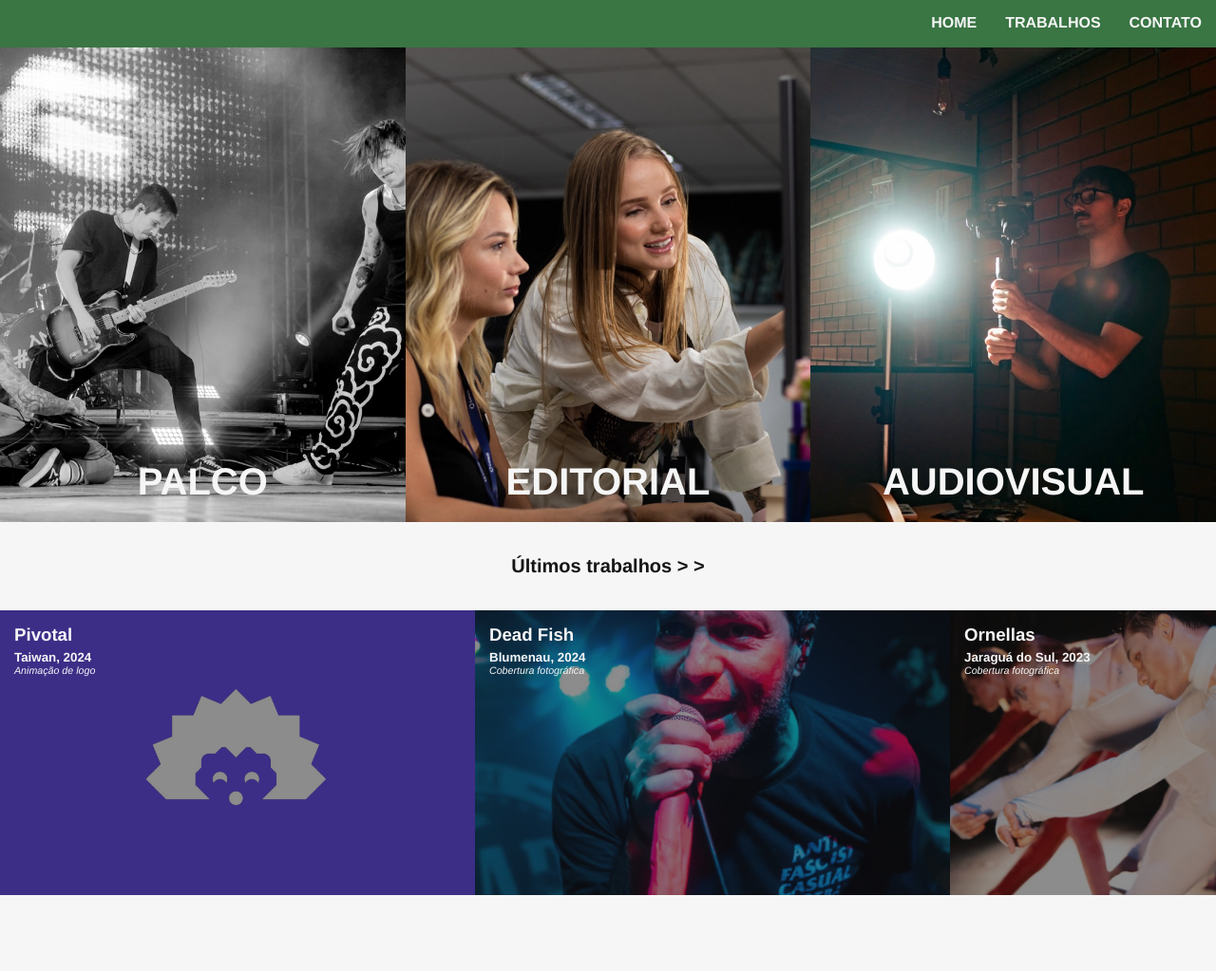
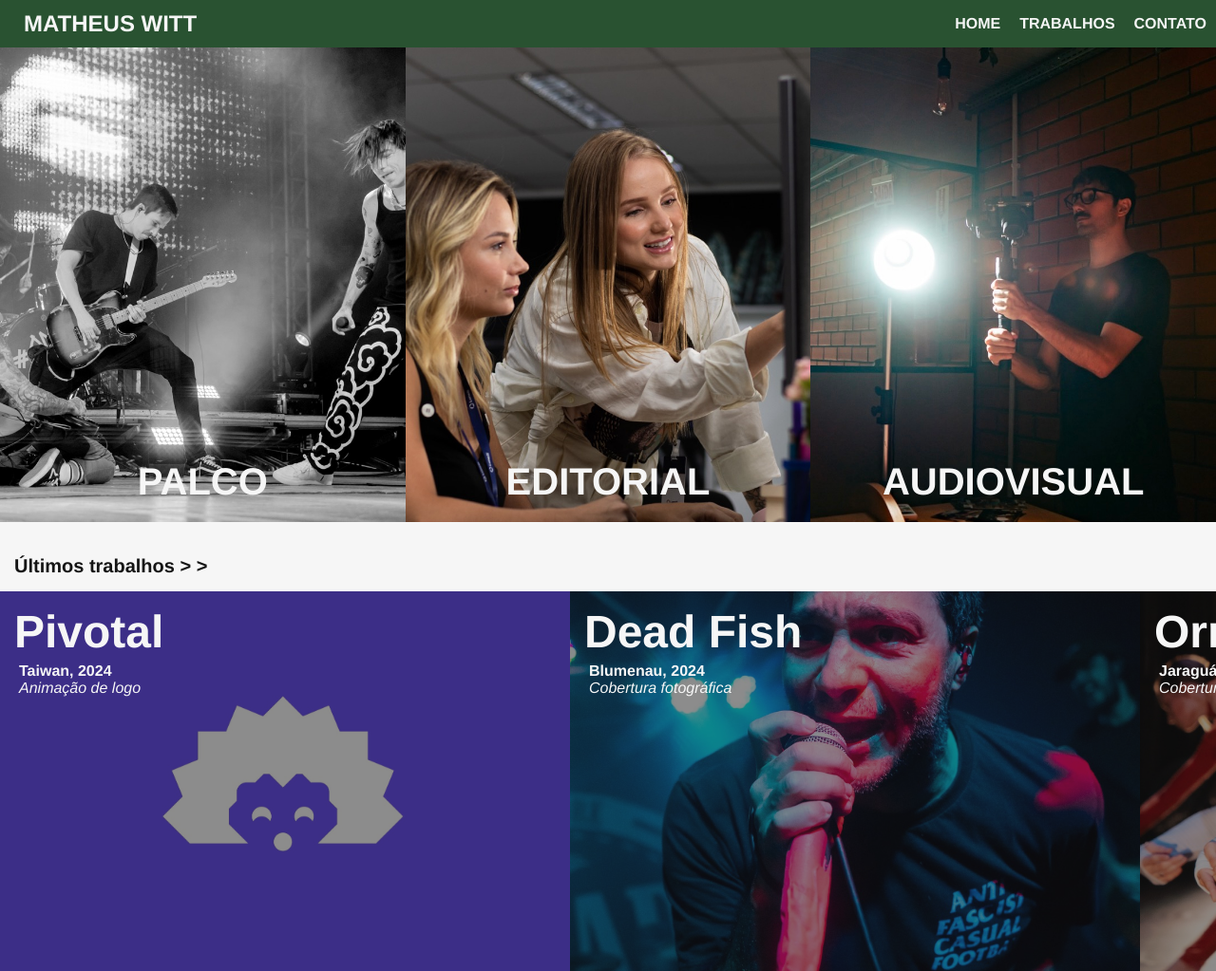
Before and after one commit to matheuswitt/portfolio, a plain HTML site: page index.html in a window 1280 px wide. Shown: the whole page at 95% size. Before the commit the page ends 943 px from the top, so only its background shows below. Drawn offline with Linux system fonts and the light colour scheme.

Commit message:
Adição do menu lateral e outros ajustes

```diff
--- a/estilos/mediaQueries.css
+++ b/estilos/mediaQueries.css
@@ -1,6 +1,42 @@
 @charset "UTF-8";
+:root {
+    --cor-clara: #f6f6f6;
+    --cor-escura: #151515;
+    --cor-destaque: #295231;
+}
 
 @media screen and (min-width: 728px) {
+
+    .open-sidebar-button, .close-sidebar-button {
+        display: none;
+    }
+    div.menu {
+        display: flex;
+        flex-direction: row;
+        height: 100%;
+        position: relative;
+        align-items: center;
+        right: auto;
+        width: auto;
+        background-color: var(--cor-destaque);
+    }
+
+    .menu a {
+        display: flex;
+        padding: 10px;
+        text-decoration: none;
+        color: var(--cor-clara);
+        text-transform: uppercase;
+        height: auto;
+        width: auto;
+    }
+
+    .menu a:hover {
+        background-color: var(--cor-destaque);
+        color: var(--cor-clara);
+        text-decoration: underline;
+    }
+
     .categorias {
         flex-flow: row nowrap;
         width: 100vw;
@@ -23,8 +59,8 @@
     }
 
     h1#tituloCategoria {
-        text-align: center;
-        margin: 20px 20px;
+        text-align: left;
+        margin: 20px auto auto auto;
         font-size: 15pt;
 
     }
@@ -37,7 +73,19 @@
     }
 
     .destaques .trabalho {
-        height: 300px;
-        min-width: 500px;
+        height: 400px;
+        min-width: 600px;
+    }
+
+    .overlay h1 {
+        font-size: 3em;
+    }
+    .overlay h2 {
+        font-size: 1em;
+        padding-left: 5px;
+    }
+    .overlay p {
+        font-size: 1em;
+        padding-left: 5px;
     }
 }
--- a/estilos/style.css
+++ b/estilos/style.css
@@ -3,7 +3,7 @@
 :root {
     --cor-clara: #f6f6f6;
     --cor-escura: #151515;
-    --cor-destaque: #3a7544;
+    --cor-destaque: #295231;
 }
 
 * {
@@ -21,36 +21,78 @@ body {
 nav {
     background-color: var(--cor-destaque);
     display: flex;
-    justify-content: end;
+    justify-content: flex-end;
     align-items: center;
     height: 50px;
 }
 
 nav h1 {
     padding: 10px;
+    margin-right: auto;
+}
+
+#sidebar-active:checked ~ #overlayMenu {
+    background-color: rgba(255, 255, 255, 0);
+    width: 100%;
+    height: 100%;
+    position: fixed;
+    top: 0;
+    left: 0;
+    z-index: 9;
+}
+
+nav .menu {
+    flex-direction: column;
+    justify-content: baseline;
+    align-items: flex-start;
+    position: fixed;
+    top: 0;
+    right: -100%;
+    z-index: 10;
+    width: 70vw;
+    height: 100%;
+    background-color: #151515;
+    margin: 0px 0px;
+    font-weight: 900;
+    transition: 0.7s ease;
+}
+
+nav a {
+    display: flex;
+    padding: 10px 0px 10px 15px;
+    text-decoration: none;
+    color: var(--cor-clara);
+    text-transform: uppercase;
+    height: auto;
+    width: auto;
+}
+
+.menu a:hover {
+    background-color: var(--cor-clara);
+    color: var(--cor-escura);
+}
+
+
+#sidebar-active {
     display: none;
 }
 
-nav .menu {
-    display: flex;
-    height: 100%;
-    justify-content: baseline;
-    margin: 0px 0px;
-    font-weight: 900;
+.open-sidebar-button {
+    display: block;
+    padding-right: 10px;
+    cursor: pointer;
 }
 
-nav a {
-    padding: 15px;
-    text-decoration: none;
-    color: var(--cor-clara);
-    text-transform: uppercase;
-    height: 100%;
+.close-sidebar-button {
+    display: block;
+    padding: 10px;
+    cursor: pointer;
 }
 
-.menu a:hover {
-    background-color: #151515;
-    border-bottom: 2px solid var(--cor-destaque);
+#sidebar-active:checked ~ .menu {
+    right: 0px;
 }
+
 
 /* CORPO COMEÇA AQUI! */
 
--- a/index.html
+++ b/index.html
@@ -13,11 +13,26 @@
 <body>
     <nav>
         <h1><a href="#">MATHEUS WITT</a></h1>
+        <input type="checkbox" name="checkbox" id="sidebar-active">
+        <label for="sidebar-active" class="open-sidebar-button">
+            <svg xmlns="http://www.w3.org/2000/svg" height="24px" viewBox="0 -960 960 960" width="24px" fill="#e8eaed">
+                <path d="M120-240v-80h720v80H120Zm0-200v-80h720v80H120Zm0-200v-80h720v80H120Z" />
+            </svg>
+        </label>
+
+        <label id="overlayMenu" for="sidebar-active"></label>
         <div class="menu">
+            <label for="sidebar-active" class="close-sidebar-button"><svg xmlns="http://www.w3.org/2000/svg"
+                    height="24px" viewBox="0 -960 960 960" width="24px" fill="#e8eaed">
+                    <path
+                        d="m256-200-56-56 224-224-224-224 56-56 224 224 224-224 56 56-224 224 224 224-56 56-224-224-224 224Z" />
+                </svg>
+            </label>
             <a href="#">home</a>
             <a href="#">trabalhos</a>
             <a href="#">contato</a>
         </div>
+
     </nav>
     <main>
         <section class="categorias">
```
Also changed, not shown: icones/fechar.svg (added), icones/menu.svg (added), 1 other file. Lines whose indentation alone changed are shown as unchanged.
